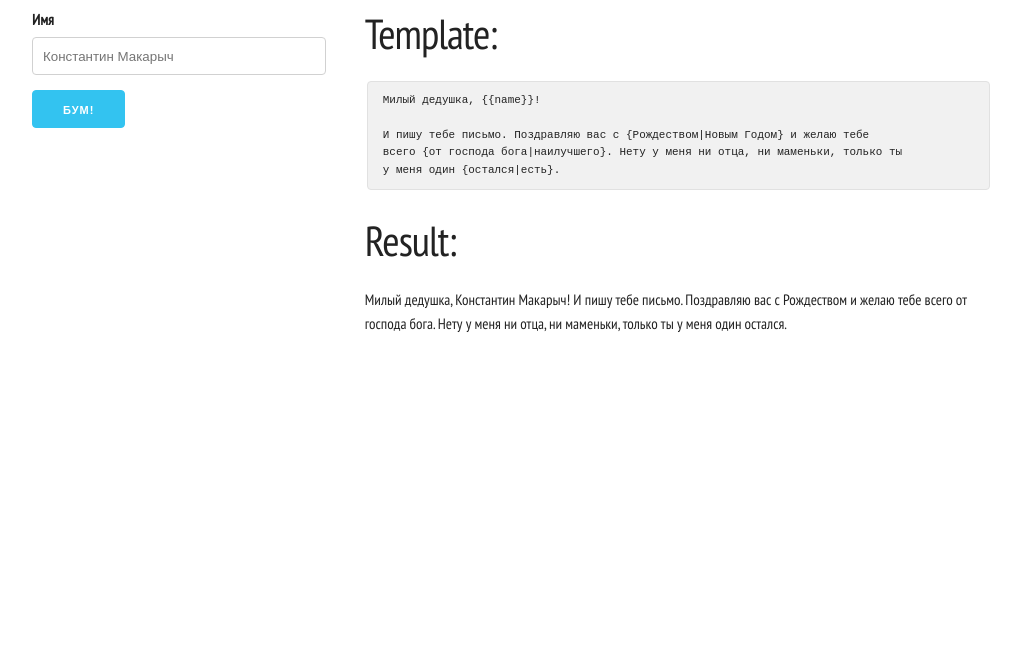
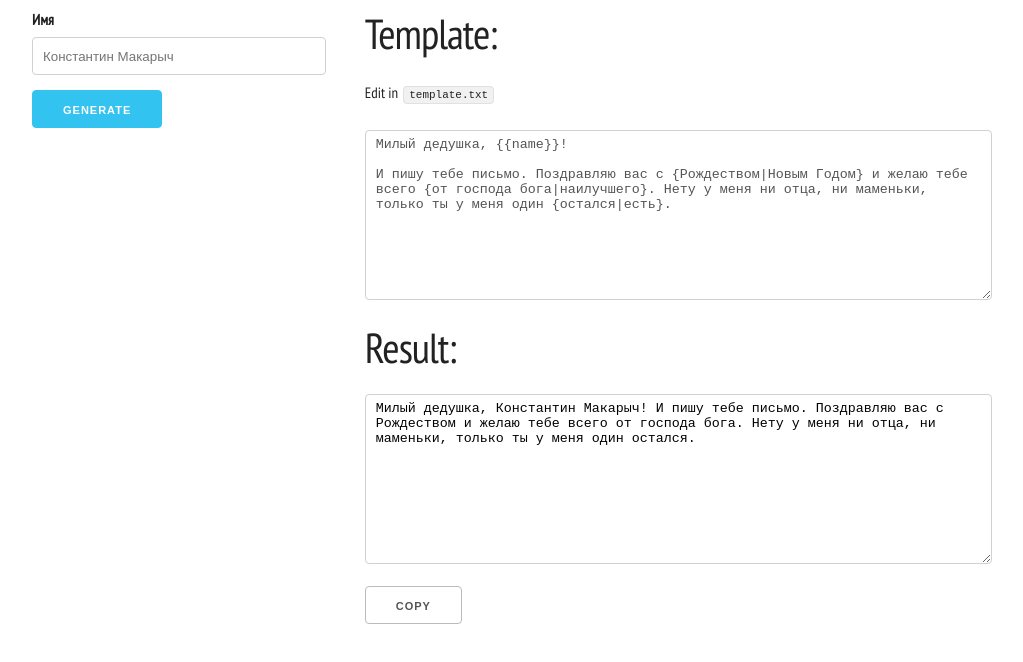
Before and after one commit to installero/dedushke, a plain HTML site: page index.html in a window 1280 px wide. Shown: the whole page, without its empty margins (128-1151 px from the left). Drawn offline with nearby package versions, Linux system fonts and the light colour scheme.

Commit message:
Template & text are textareas, 'Copy' button added

```diff
--- a/index.html
+++ b/index.html
@@ -10,6 +10,11 @@
   <style>
     body {
       font-family: 'PT Sans Narrow', sans-serif;
+    }
+
+    textarea {
+      height: 170px;
+      resize: vertical;
     }
   </style>
 
@@ -25,19 +30,18 @@
         <input class="u-full-width"
           placeholder="Константин Макарыч" name="name" type="text">
 
-        <input class="button-primary" value="Бум!" type="submit">
+        <input class="button-primary" value="Generate" type="submit">
       </form>
     </div>
     <div class="eight columns">
       <h2>Template:</h2>
-      <pre><code><span id="template"/></code></pre>
+      <p>Edit in <code>template.txt</code></p>
+      <textarea id="template" class="u-full-width" disabled></textarea>
 
       <h2>Result:</h2>
-      <div id="text">
-        Милый дедушка, Константин Макарыч! И пишу тебе письмо. Поздравляю вас с
-        Рождеством и желаю тебе всего от господа бога. Нету у меня ни отца, ни
-        маменьки, только ты у меня один остался.
-      </div>
+      <textarea id="text" class="u-full-width">Милый дедушка, Константин Макарыч! И пишу тебе письмо. Поздравляю вас с Рождеством и желаю тебе всего от господа бога. Нету у меня ни отца, ни маменьки, только ты у меня один остался.</textarea>
+
+      <button id="copy">Copy</button>
     </div>
   </div>
 </div>
--- a/js/dedushke.js
+++ b/js/dedushke.js
@@ -14,6 +14,15 @@ function bind(template) {
     .addEventListener('click', (click_event) => {
       click_event.preventDefault();
       document.getElementById('text').innerHTML = generateText(template);
+    });
+
+  let text = document.getElementById('text');
+
+  document
+    .getElementById('copy')
+    .addEventListener('click', (click_event) => {
+      text.select();
+      document.execCommand('copy');
     });
 }
 
```
Also changed, not shown: template.txt.
